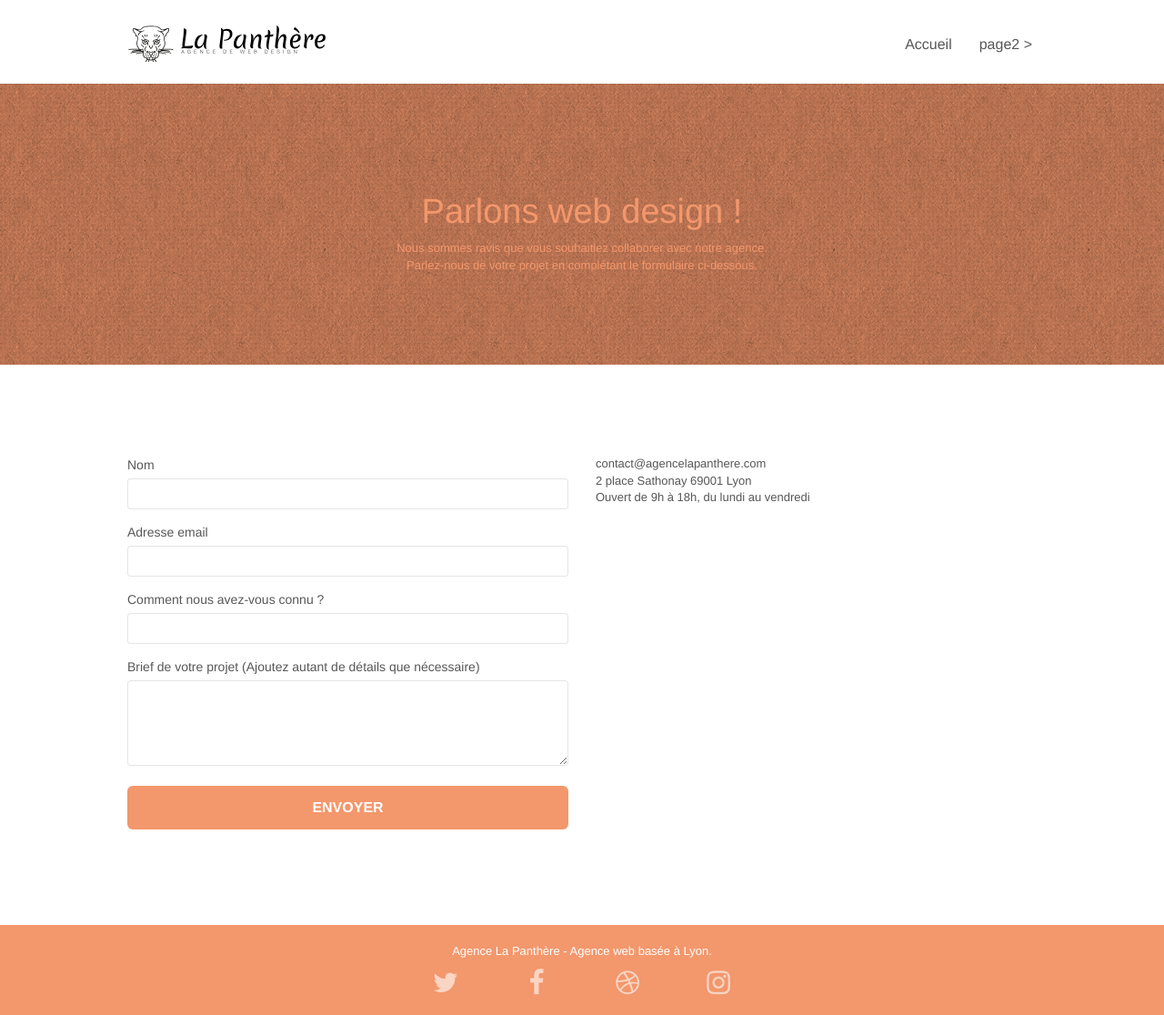
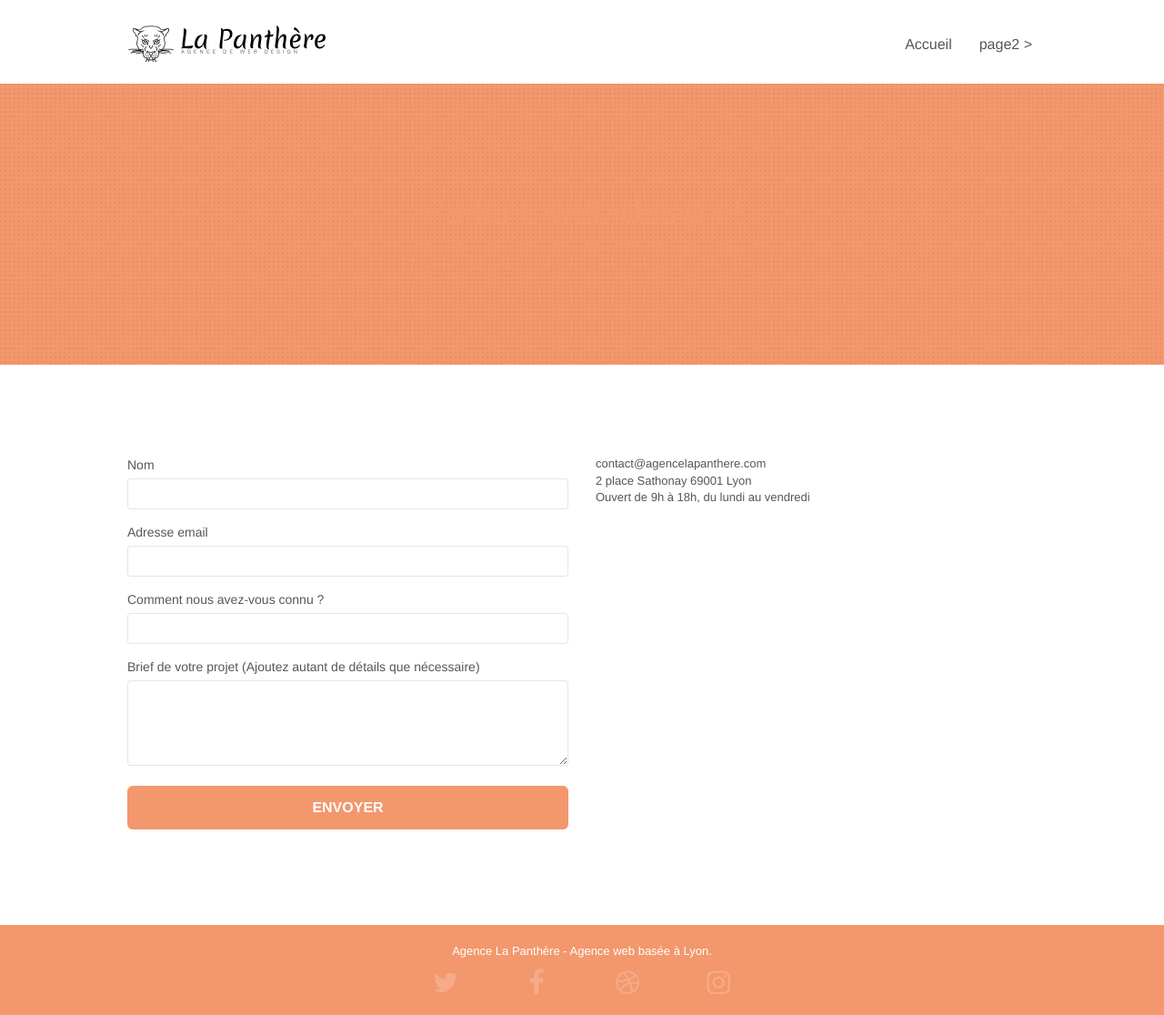
Before and after one commit to DUNON/La-panthere-optimise, a plain HTML site: page contact.html in a window 1280 px wide. Shown: the whole page at 91% size. Drawn offline with nearby package versions, Linux system fonts and the light colour scheme; files that its build step writes are made by us from their sources; a script that the page names is missing.

Commit message:
added fix

```diff
--- a/style.css
+++ b/style.css
@@ -91,7 +91,7 @@
 }
 
 .texture-paper::before {
-    background: url("img/texture-paper.webp");
+    background: url("img/texture-paper.");
     background-size: 280px 280px;
 }
 
@@ -133,7 +133,7 @@
 .d-bloc h5 a,
 .d-bloc h6 a,
 .d-bloc p a {
-    color: rgba(255, 255, 255, .6);
+    color: rgba(255, 255, 255, .2);
 }
 
 .d-bloc .a-btn:hover,
@@ -822,7 +822,7 @@
 }
 
 .bg-presentation {
-    background-image: url("img/image-de-presentation.jpg");
+    background-image: url("img/image-de-presentation.bmp");
 }
 
 @media (max-width: 1024px) {
```
